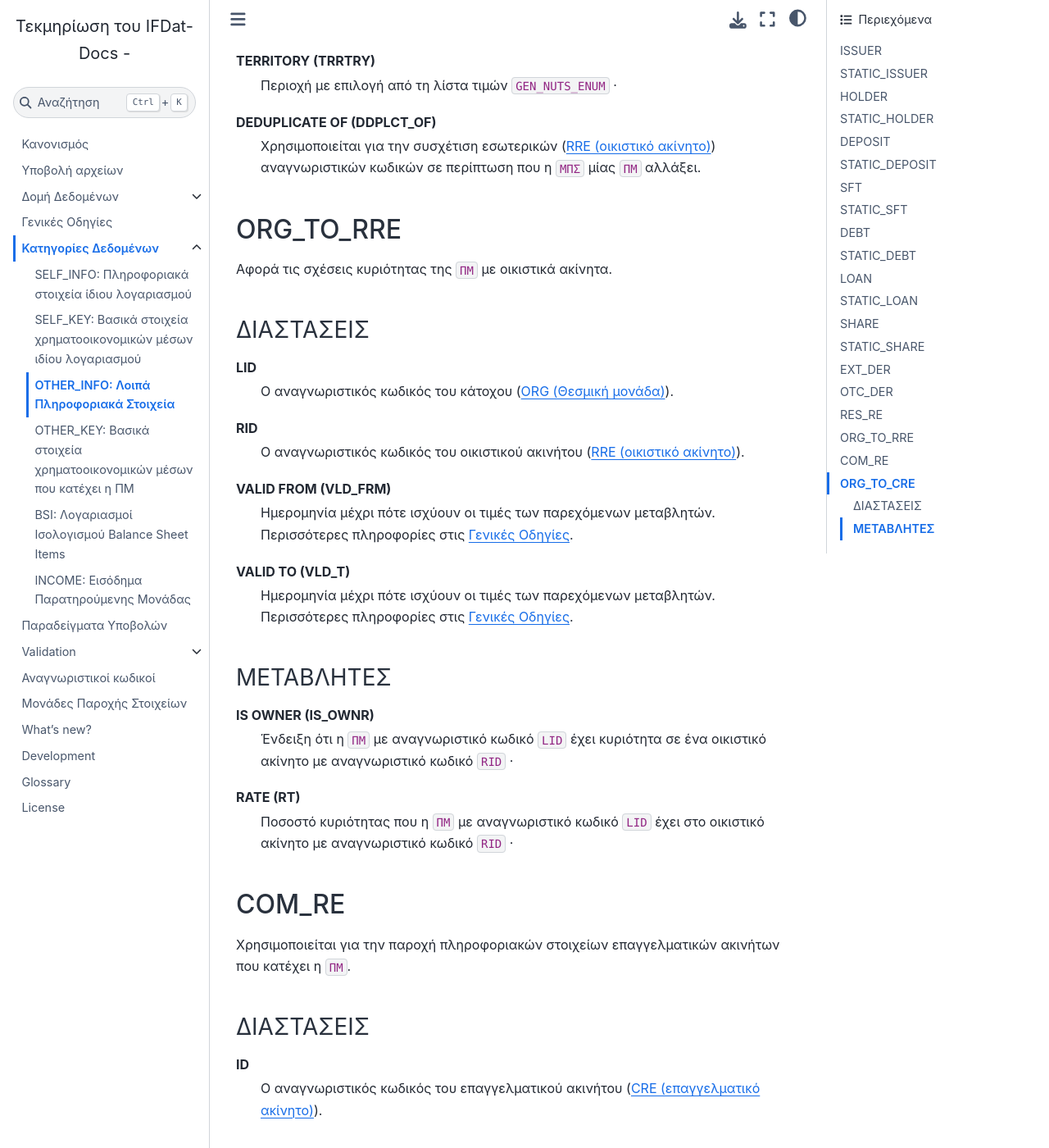
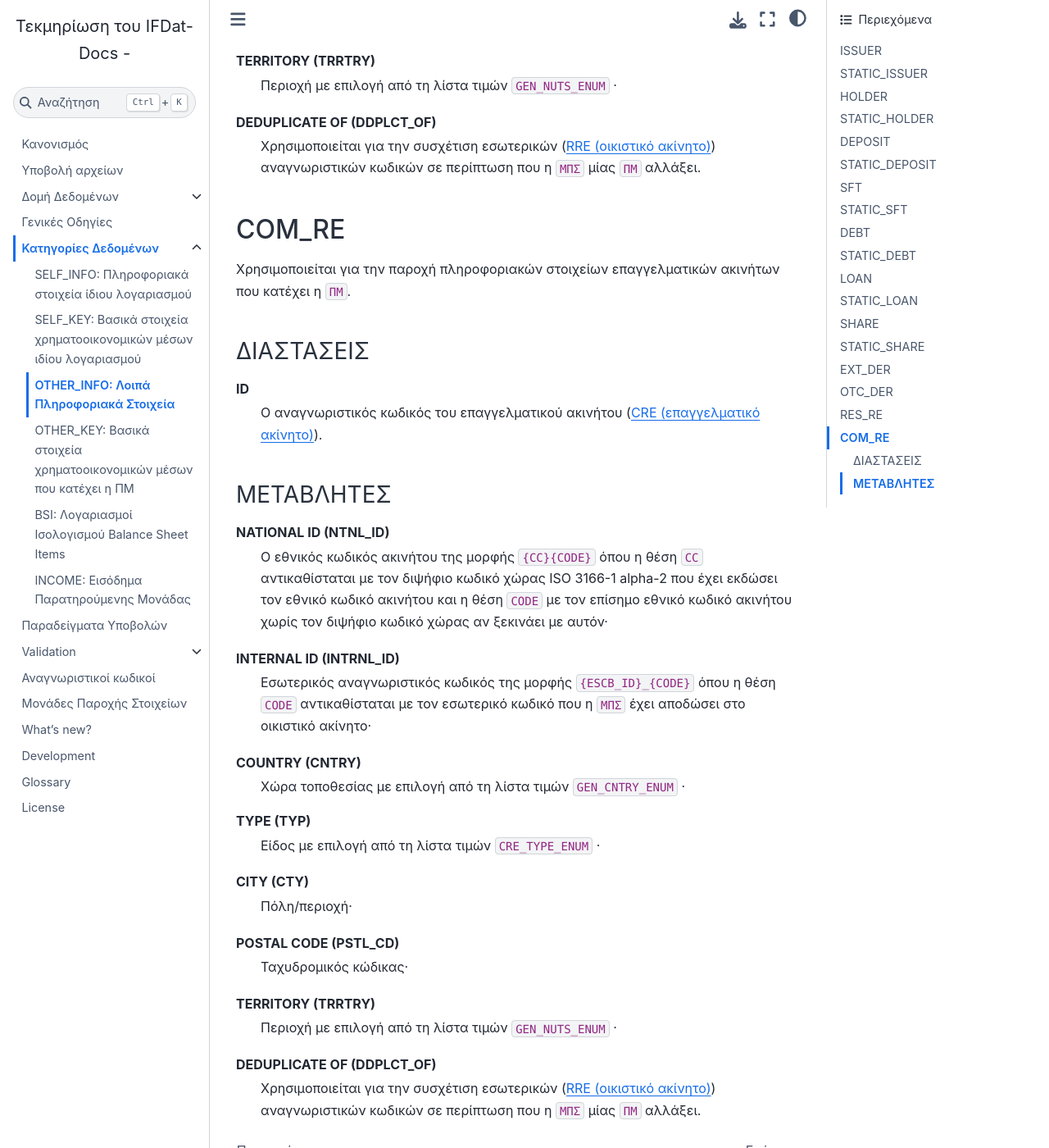
Before and after one commit to lerooze/ifdat-docs, a Sphinx documentation site: the page built from docs/source/categories/other_info.rst, in a window 1280 px wide and 1400 px high, scrolled down 21567 px. Shown: the whole window at 82% size. Built offline with Sphinx 7.4.7 and the Sphinx Book theme 1.1.4, drawn with Linux system fonts in a browser that asks for light colours; some of the changed text lies outside the part shown.

Commit message:
Simplify real estate modeling

```diff
--- a/docs/source/categories/bsi.rst
+++ b/docs/source/categories/bsi.rst
@@ -283,6 +283,9 @@
 IID
     Ο αναγνωριστικός κωδικός του οικιστικού ακινήτου (:ref:`rre`).
 
+ID
+    Ο αναγνωριστικός κωδικός της ``ΠΜ`` (:ref:`org`).
+
 DATE (DT)
     Ημερομηνία αναφοράς.  Περισσότερες πληροφορίες στην ενότητα :doc:`../generic`.
 
@@ -321,6 +324,9 @@
 ~~~~~~~~~~
 IID
     Ο αναγνωριστικός κωδικός του επαγγελματικού ακινήτου (:ref:`cre`).
+
+ID
+    Ο αναγνωριστικός κωδικός της ``ΠΜ`` (:ref:`org`).
 
 DATE (DT)
     Ημερομηνία αναφοράς.  Περισσότερες πληροφορίες στην ενότητα :doc:`../generic`.
--- a/docs/source/categories/other_info.rst
+++ b/docs/source/categories/other_info.rst
@@ -770,37 +770,6 @@
     Χρησιμοποιείται για την συσχέτιση εσωτερικών (:ref:`rre`) αναγνωριστικών κωδικών σε περίπτωση που η ``ΜΠΣ`` μίας ``ΠΜ`` αλλάξει.
 
 
-ORG_TO_RRE
-----------
-Αφορά τις σχέσεις κυριότητας της ``ΠΜ`` με οικιστικά ακίνητα.
-
-ΔΙΑΣΤΑΣΕΙΣ
-~~~~~~~~~~
-
-LID
-    Ο αναγνωριστικός κωδικός του κάτοχου (:ref:`org`).
-
-RID
-    Ο αναγνωριστικός κωδικός του οικιστικού ακινήτου (:ref:`rre`).
-
-VALID FROM (VLD_FRM)
-    Ημερομηνία μέχρι πότε ισχύουν οι τιμές των παρεχόμενων μεταβλητών.
-    Περισσότερες πληροφορίες στις :doc:`../generic`.
-
-VALID TO (VLD_T)
-    Ημερομηνία μέχρι πότε ισχύουν οι τιμές των παρεχόμενων μεταβλητών.
-    Περισσότερες πληροφορίες στις :doc:`../generic`.
-
-ΜΕΤΑΒΛΗΤΕΣ
-~~~~~~~~~~
-
-IS OWNER (IS_OWNR)
-    Ένδειξη ότι η ``ΠΜ`` με αναγνωριστικό κωδικό ``LID`` έχει κυριότητα σε ένα οικιστικό ακίνητο με αναγνωριστικό κωδικό ``RID`` ·
-
-RATE (RT)
-    Ποσοστό κυριότητας που η ``ΠΜ`` με αναγνωριστικό κωδικό ``LID`` έχει στο οικιστικό ακίνητο με αναγνωριστικό κωδικό ``RID`` ·
-
-
 COM_RE
 ------
 Χρησιμοποιείται για την παροχή πληροφοριακών στοιχείων επαγγελματικών ακινήτων που κατέχει η ``ΠΜ``.
@@ -839,34 +808,3 @@
 
 DEDUPLICATE OF (DDPLCT_OF)
     Χρησιμοποιείται για την συσχέτιση εσωτερικών (:ref:`rre`) αναγνωριστικών κωδικών σε περίπτωση που η ``ΜΠΣ`` μίας ``ΠΜ`` αλλάξει.
-
-ORG_TO_CRE
-----------
-
-Αφορά τις σχέσεις κυριότητας της ``ΠΜ`` με επαγγελματικά ακίνητα.
-
-ΔΙΑΣΤΑΣΕΙΣ
-~~~~~~~~~~
-
-LID
-    Ο αναγνωριστικός κωδικός του κάτοχου (:ref:`org`).
-
-RID
-    Ο αναγνωριστικός κωδικός του επαγγελματικού ακινήτου (:ref:`cre`).
-
-VALID FROM (VLD_FRM)
-    Ημερομηνία μέχρι πότε ισχύουν οι τιμές των παρεχόμενων μεταβλητών.
-    Περισσότερες πληροφορίες στις :doc:`../generic`.
-
-VALID TO (VLD_T)
-    Ημερομηνία μέχρι πότε ισχύουν οι τιμές των παρεχόμενων μεταβλητών.
-    Περισσότερες πληροφορίες στις :doc:`../generic`.
-
-ΜΕΤΑΒΛΗΤΕΣ
-~~~~~~~~~~
-
-IS OWNER (IS_OWNR)
-    Ένδειξη ότι η ``ΠΜ`` με αναγνωριστικό κωδικό ``LID`` έχει κυριότητα σε ένα οικιστικό ακίνητο με αναγνωριστικό κωδικό ``RID`` ·
-
-RATE (RT)
-    Ποσοστό κυριότητας που η ``ΠΜ`` με αναγνωριστικό κωδικό ``LID`` έχει στο οικιστικό ακίνητο με αναγνωριστικό κωδικό ``RID`` ·
```
